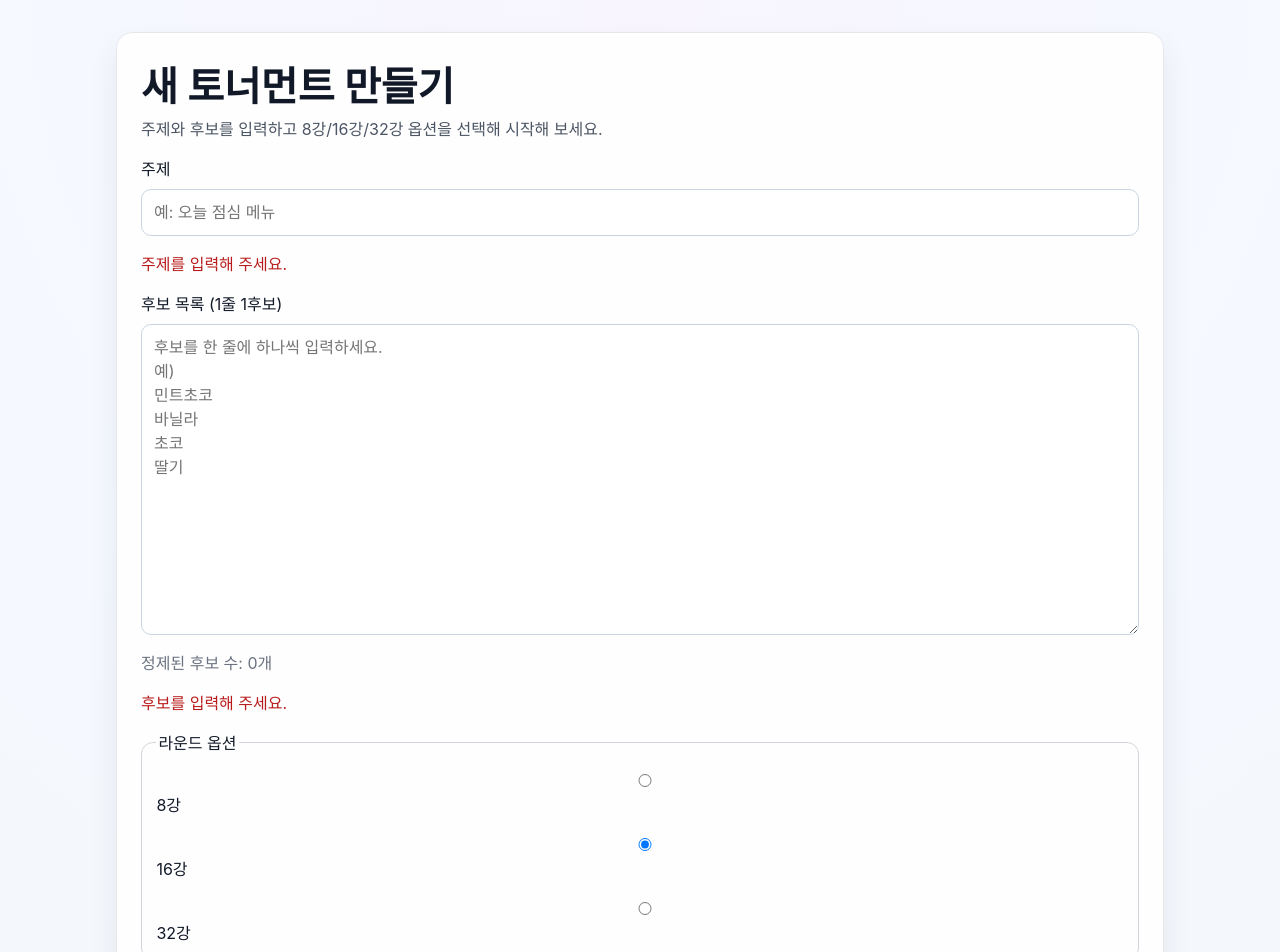
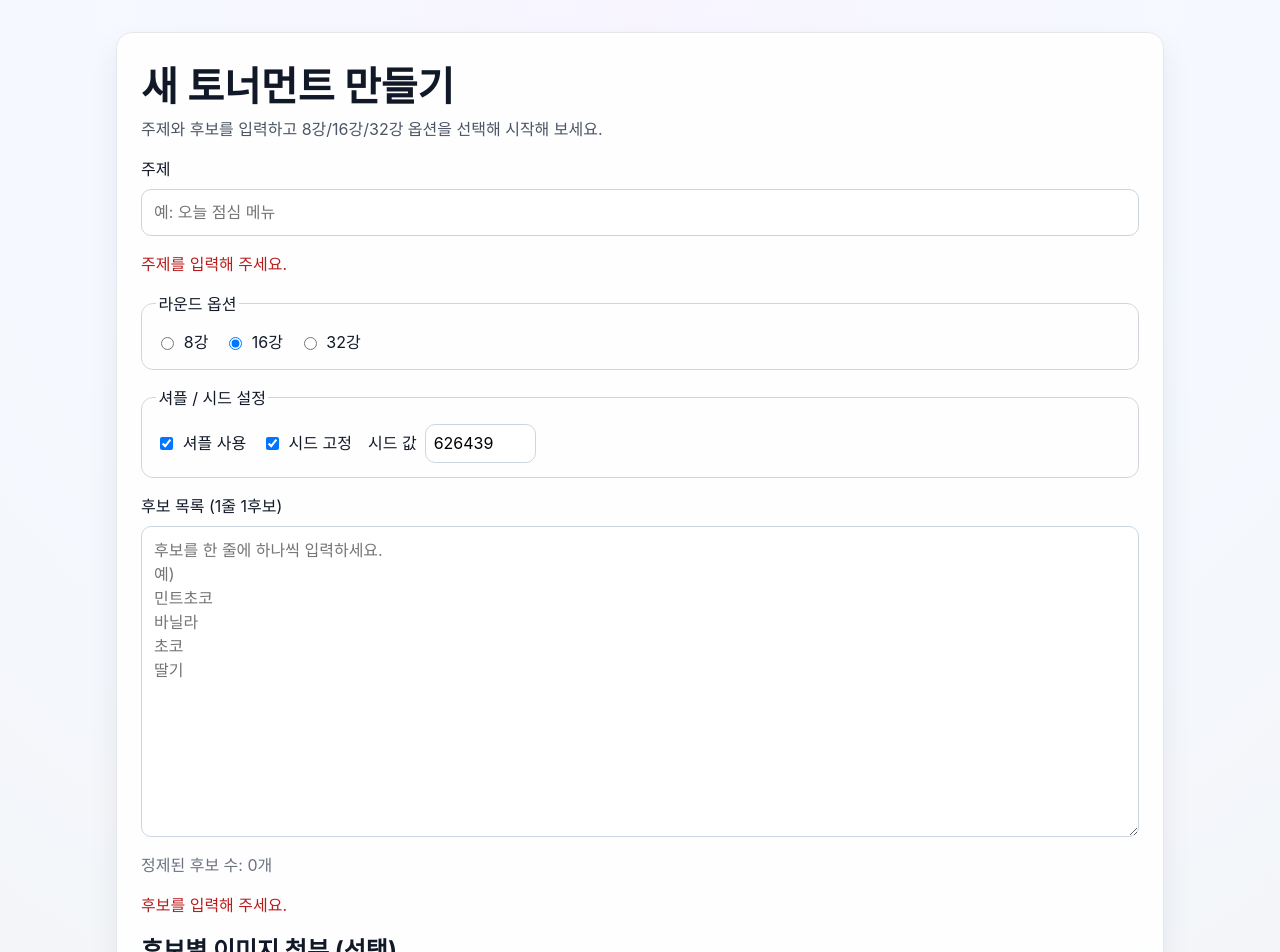
Before and after one commit to guraband/choice-tournament, a React (Vite) app: page /create in a window 1280 px wide. Shown: the top 952 px of the page. Built offline with nearby package versions, Linux system fonts and the light colour scheme.

Commit message:
Improve seed input readability in create options row

```diff
--- a/src/pages/Bracket.tsx
+++ b/src/pages/Bracket.tsx
@@ -46,8 +46,12 @@ export function BracketPage() {
         </div>
 
         <div className="actions">
-          <Link to="/match">매치로 돌아가기</Link>
-          <Link to="/result">결과 보기</Link>
+          <Link to="/match" className="button-link secondary">
+            매치로 돌아가기
+          </Link>
+          <Link to="/result" className="button-link secondary">
+            결과 보기
+          </Link>
         </div>
       </section>
     </main>
--- a/src/pages/Create.tsx
+++ b/src/pages/Create.tsx
@@ -144,6 +144,47 @@ export function CreatePage() {
           </label>
           {topicError ? <p className="error-text">{topicError}</p> : null}
 
+          <fieldset className="stack option-fieldset">
+            <legend>라운드 옵션</legend>
+            <div className="option-row">
+              <label className="option-item">
+                <input type="radio" name="round" value="8" checked={roundOption === 8} onChange={() => setRoundOption(8)} /> 8강
+              </label>
+              <label className="option-item">
+                <input type="radio" name="round" value="16" checked={roundOption === 16} onChange={() => setRoundOption(16)} /> 16강
+              </label>
+              <label className="option-item">
+                <input type="radio" name="round" value="32" checked={roundOption === 32} onChange={() => setRoundOption(32)} /> 32강
+              </label>
+            </div>
+          </fieldset>
+
+          <fieldset className="stack option-fieldset">
+            <legend>셔플 / 시드 설정</legend>
+            <div className="option-row">
+              <label className="option-item">
+                <input
+                  type="checkbox"
+                  checked={shuffleEnabled}
+                  onChange={(event) => setShuffleEnabled(event.target.checked)}
+                />{" "}
+                셔플 사용
+              </label>
+              <label className="option-item">
+                <input type="checkbox" checked={seedFixed} onChange={(event) => setSeedFixed(event.target.checked)} /> 시드 고정
+              </label>
+              <label className="field seed-input-field">
+                <span>시드 값</span>
+                <input
+                  type="number"
+                  value={seedInput}
+                  onChange={(event) => setSeedInput(event.target.value)}
+                  disabled={!seedFixed}
+                />
+              </label>
+            </div>
+          </fieldset>
+
           <label className="field">
             <span>후보 목록 (1줄 1후보)</span>
             <textarea
@@ -160,43 +201,6 @@ export function CreatePage() {
               중복 후보가 있습니다: {duplicateNames.join(", ")} (진행은 가능하지만 구분이 어려울 수 있습니다)
             </p>
           ) : null}
-
-          <fieldset className="stack">
-            <legend>라운드 옵션</legend>
-            <label>
-              <input type="radio" name="round" value="8" checked={roundOption === 8} onChange={() => setRoundOption(8)} /> 8강
-            </label>
-            <label>
-              <input type="radio" name="round" value="16" checked={roundOption === 16} onChange={() => setRoundOption(16)} /> 16강
-            </label>
-            <label>
-              <input type="radio" name="round" value="32" checked={roundOption === 32} onChange={() => setRoundOption(32)} /> 32강
-            </label>
-          </fieldset>
-
-          <fieldset className="stack">
-            <legend>셔플 / 시드 설정</legend>
-            <label>
-              <input
-                type="checkbox"
-                checked={shuffleEnabled}
-                onChange={(event) => setShuffleEnabled(event.target.checked)}
-              />{" "}
-              셔플 사용
-            </label>
-            <label>
-              <input type="checkbox" checked={seedFixed} onChange={(event) => setSeedFixed(event.target.checked)} /> 시드 고정
-            </label>
-            <label className="field seed-input-field">
-              <span>시드 값</span>
-              <input
-                type="number"
-                value={seedInput}
-                onChange={(event) => setSeedInput(event.target.value)}
-                disabled={!seedFixed}
-              />
-            </label>
-          </fieldset>
 
           <section className="stack">
             <h2 style={{ margin: 0 }}>후보별 이미지 첨부 (선택)</h2>
--- a/src/pages/Match.tsx
+++ b/src/pages/Match.tsx
@@ -108,7 +108,9 @@ export function MatchPage() {
             <button type="button" onClick={() => navigate("/bracket")} className="secondary">
               대진표 보기
             </button>
-            <Link to="/result">결과 화면</Link>
+            <Link to="/result" className="button-link secondary">
+              결과 화면
+            </Link>
           </div>
         </header>
 
--- a/src/styles.css
+++ b/src/styles.css
@@ -23,6 +23,16 @@ a {
 
 a:hover {
   text-decoration: underline;
+}
+
+.button-link {
+  display: inline-flex;
+  align-items: center;
+  justify-content: center;
+}
+
+.button-link:hover {
+  text-decoration: none;
 }
 
 .page {
@@ -77,6 +87,14 @@ textarea {
   border-radius: 10px;
   padding: 0.65rem 0.75rem;
   background: #fff;
+}
+
+input[type="radio"],
+input[type="checkbox"] {
+  width: auto;
+  padding: 0;
+  border: none;
+  border-radius: 0;
 }
 
 input:focus,
@@ -148,6 +166,7 @@ button.secondary,
   padding: 2rem;
 }
 
+
 .match-choice {
   min-height: 260px;
   border: 1px solid #dbe3f4;
@@ -155,6 +174,42 @@ button.secondary,
   padding: 1rem;
   text-align: left;
   background: linear-gradient(180deg, #ffffff, #f8fbff);
+  color: #111827;
+}
+
+.option-fieldset {
+  gap: 0.75rem;
+}
+
+.option-row {
+  display: flex;
+  flex-wrap: wrap;
+  gap: 0.75rem 1rem;
+  align-items: center;
+}
+
+.option-item {
+  display: inline-flex;
+  align-items: center;
+  gap: 0.4rem;
+  white-space: nowrap;
+}
+
+.seed-input-field {
+  display: inline-flex;
+  align-items: center;
+  gap: 0.5rem;
+  width: auto;
+}
+
+.seed-input-field span {
+  white-space: nowrap;
+}
+
+.seed-input-field input {
+  width: 11ch;
+  min-width: 0;
+  padding: 0.4rem 0.5rem;
 }
 
 .preview-list {
```
